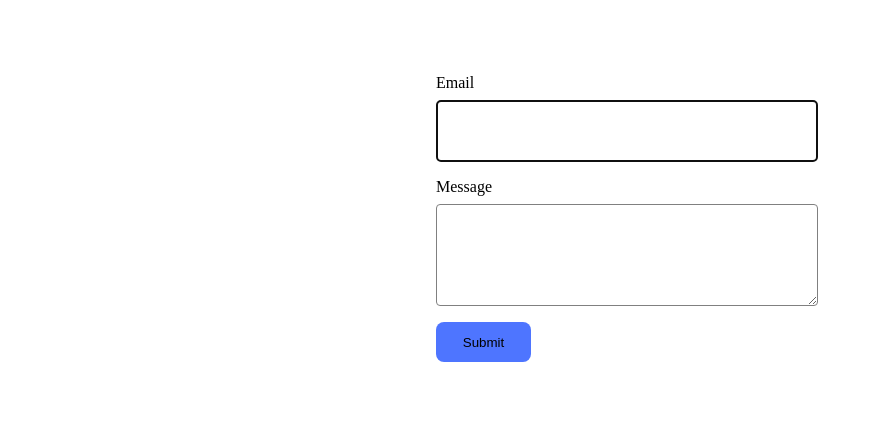
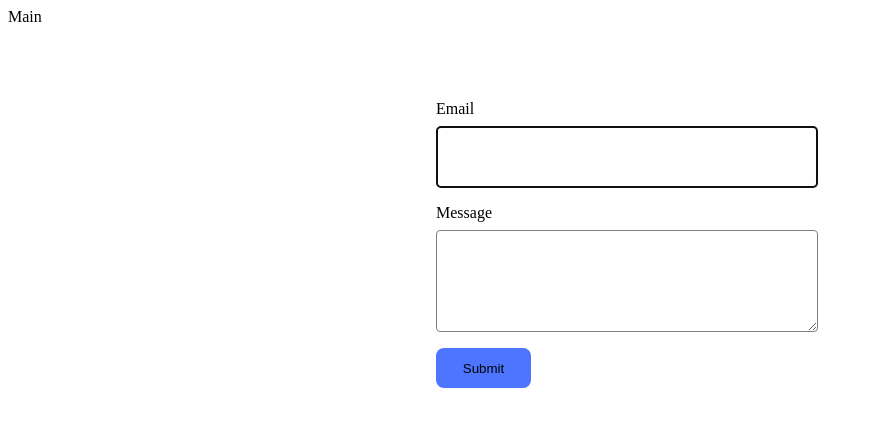
Before and after one commit to tiunina/goit-js-hw-09, a website built with Vite: page src/2-form.html in a window 1280 px wide. Shown: the whole page, without its empty margins (0-873 px from the left). Built offline with nearby package versions, Linux system fonts and the light colour scheme.

Commit message:
add link

```diff
--- a/src/2-form.html
+++ b/src/2-form.html
@@ -7,6 +7,8 @@
   <link rel="stylesheet" href="./css/reset.css" />
 </head>
 <body>
+  <a href="./index.html" class="nav-link">Main</a>
+
   <form class="feedback-form" autocomplete="off">
     <label>
       Email
```
Also changed, not shown: src/1-gallery.html (+1 -1 lines).
